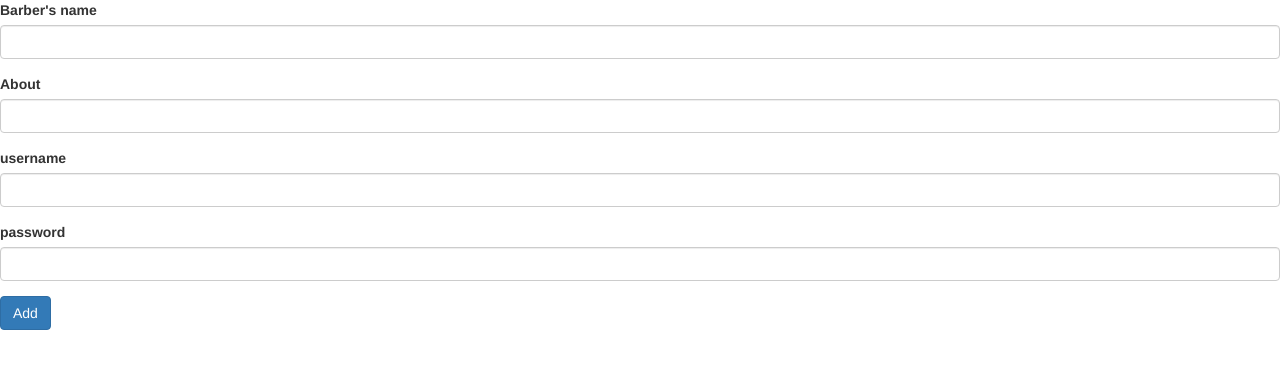
After one commit to jonaslozys/barbershop-booking, a PHP site: page /barbershop-booking/views/add_barber.php in a window 1280 px wide. The commit adds this page. Shown: the top 369 px of the page. Run offline with PHP 8.4, Linux system fonts and the light colour scheme; a user stored in the database is signed in.

Commit message:
added page for creating profiles for new barbers

```diff
--- /dev/null
+++ b/API/barbers.php
@@ -0,0 +1,61 @@
+<?php
+
+    class Barber {
+
+        private $name = "";
+        private $bio = "";
+        private $username = "";
+        private $password = "";
+
+
+        function __construct($name="", $bio="", $username="", $password=""){
+            $this->name = $name;
+            $this->bio = $bio;
+            $this->username = $username;
+            $this->password = $password;
+        }
+
+        public static function getAllBarbers(){
+            require("../config/config.php");
+            require("../config/db_config.php");
+
+            $query = "SELECT * FROM barbers";
+
+            $results = mysqli_query($conn, $query);
+
+
+            $barbers = mysqli_fetch_all($results, MYSQLI_ASSOC);
+
+            // Free results
+            mysqli_free_result($results);
+
+            // Closing connection
+            mysqli_close($conn);
+
+            return $barbers;
+        }
+
+        public function addNewBarber(){
+            require("../config/config.php");
+            require("../config/db_config.php");
+
+            $query = "INSERT INTO staff (name, is_barber, username, password)
+                        VALUES ('$this->name', '1', '$this->username', '$this->password')";
+
+            mysqli_query($conn, $query);
+
+            // fetching index value generated by mysql
+            $staff_id =  mysqli_insert_id($conn);
+
+            $query = "INSERT INTO barbers (id, name, bio)
+                        VALUES ('$staff_id', '$this->name', '$this->bio')";
+
+            mysqli_query($conn, $query);
+
+            // Closing connection
+            mysqli_close($conn);
+        }
+
+    }
+
+?>
--- a/API/logout.php
+++ b/API/logout.php
@@ -1,7 +1,11 @@
 <?php
     require("../config/config.php");
+
+    // Destroy session
     session_start();
     $_SESSION["loggedin"] = false;
     session_destroy();
+
+    //Redirect to login screen
     header("Location: " .ROOT_URL ."views/staff_login.php");
 ?>
--- a/components/logged_in_header.php
+++ b/components/logged_in_header.php
@@ -2,7 +2,7 @@
 <nav class="navbar navbar-expand-lg navbar-light bg-light">
     <div class = "collapse navbar-collapse justify-content-end">
         <a class = "btn btn-danger" href="<?php echo ROOT_URL .'API/logout.php'; ?>">Logout</a>
+        <a class = "btn btn-info" href="<?php echo ROOT_URL .'views/add_barber.php'; ?>">Add barber</a>
     </div>
-
 </nav>
 </div>
--- /dev/null
+++ b/views/add_barber.php
@@ -0,0 +1,52 @@
+<?php
+    require("../API/barbers.php");
+
+
+
+    session_start();
+
+    if(!isset($_SESSION["loggedin"]) || $_SESSION["loggedin"] !== true){
+        header("Location: " .ROOT_URL ."views/staff_login.php");
+    }
+
+    // if submitted the form
+    if(isset($_POST["add"])){
+        //if fields are not empty
+        if(!empty($_POST["name"]) && !empty($_POST["about"]) && !empty($_POST["username"]) && !empty($_POST["password"])){
+            $barber = new Barber($_POST["name"], $_POST["about"], $_POST["username"], $_POST["password"]);
+
+            $barber->addNewBarber();
+        }
+    }
+?>
+
+<!DOCTYPE html>
+<html>
+    <head>
+        <title>Add new emploee</title>
+        <link rel="stylesheet" href="https://maxcdn.bootstrapcdn.com/bootstrap/3.3.7/css/bootstrap.css">
+    </head>
+    <body>
+        <form action="" method="post">
+            <div class="form-group">
+                <label>Barber's name</label>
+                <input type="text" name="name" class="form-control">
+            </div>
+            <div class="form-group">
+                <label>About</label>
+                <input type="text" name="about" class="form-control">
+            </div>
+            <div class="form-group">
+                <label>username</label>
+                <input type="text" name="username" class="form-control">
+            </div>
+            <div class="form-group">
+                <label>password</label>
+                <input type="text" name="password" class="form-control">
+            </div>
+            <div class="form-group">
+                <input type="submit" class="btn btn-primary" value="Add" name="add">
+            </div>
+        </form>
+    </body>
+</html>
--- a/views/select_barber.php
+++ b/views/select_barber.php
@@ -1,5 +1,8 @@
 <?php
-    require("../API/get_barbers.php");
+    require("../API/barbers.php");
+
+    $barbers = new Barber;
+    $barbers = $barbers -> getAllBarbers();
 ?>
 
 <!DOCTYPE html>
```
Also changed, not shown: API/appointment.php (+17 -9 lines), API/get_barbers.php (deleted, +0 -17 lines), views/appointment_details.php (+7 -4 lines), views/cancel_appointment.php (added, +30 -0 lines).
